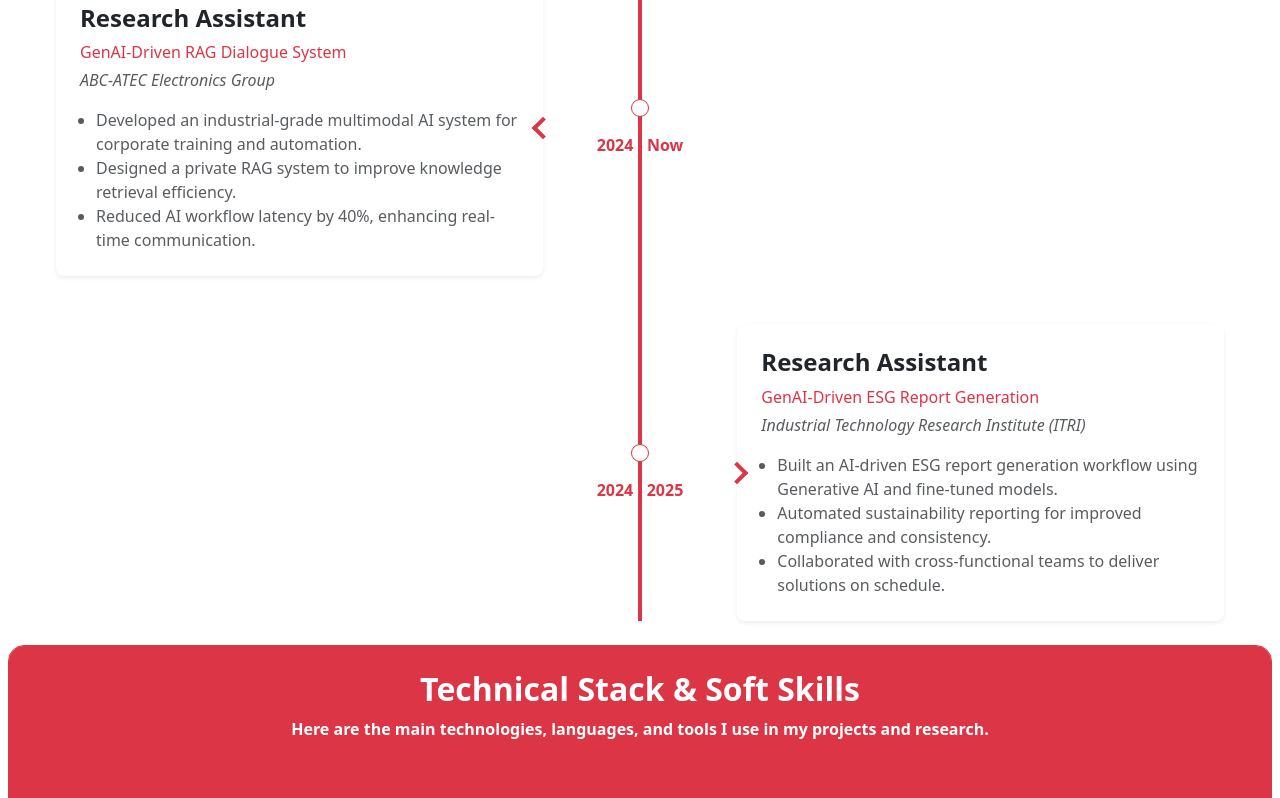
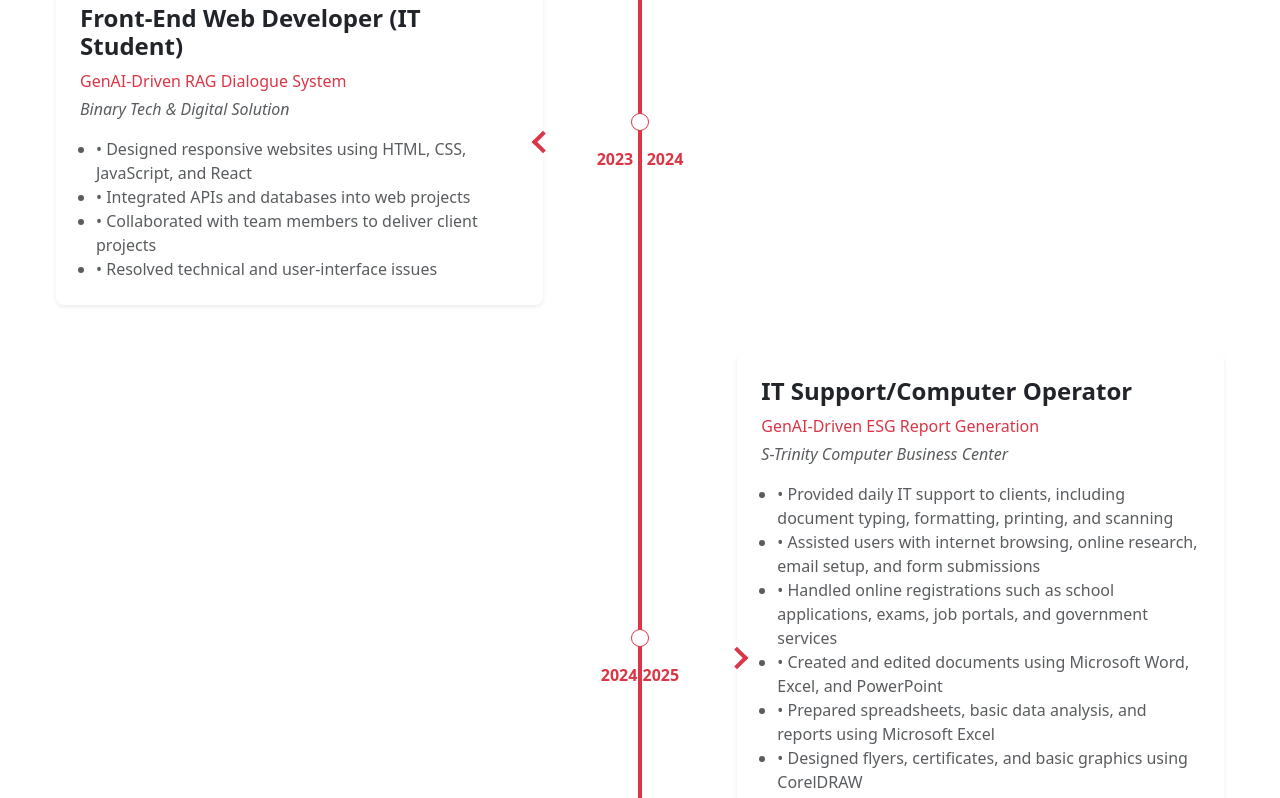
Before and after one commit to johnjerry8749/portflio, a React (Vite) app in the folder frontend/: page / in a window 1280 px wide. Shown: the part 1840-2638 px from the top of the page. Built offline with nearby package versions, Linux system fonts and the light colour scheme.

Commit message:
Update experience section in Experience component with new roles and responsibilities

```diff
--- a/frontend/src/components/Experince.jsx
+++ b/frontend/src/components/Experince.jsx
@@ -1,26 +1,63 @@
 const Experience = () => {
   const items = [
     {
-      date: "2024 - Now",
-      title: "Research Assistant",
+      date: "2023 - 2024",
+      title: "Front-End Web Developer (IT Student)",
       subtitle: "GenAI-Driven RAG Dialogue System",
-      company: "ABC-ATEC Electronics Group",
+      company: "Binary Tech & Digital Solution",
       details: [
-        "Developed an industrial-grade multimodal AI system for corporate training and automation.",
-        "Designed a private RAG system to improve knowledge retrieval efficiency.",
-        "Reduced AI workflow latency by 40%, enhancing real-time communication.",
+        " • Designed responsive websites using HTML, CSS, JavaScript, and React",
+        " • Integrated APIs and databases into web projects",
+        " • Collaborated with team members to deliver client projects",
+        " • Resolved technical and user-interface issues",
+
       ],
       side: "left",
     },
     {
-      date: "2024 - 2025",
-      title: "Research Assistant",
+      date: "2024-2025",
+      title: "IT Support/Computer Operator",
       subtitle: "GenAI-Driven ESG Report Generation",
-      company: "Industrial Technology Research Institute (ITRI)",
+      company: "S-Trinity Computer Business Center",
       details: [
-        "Built an AI-driven ESG report generation workflow using Generative AI and fine-tuned models.",
-        "Automated sustainability reporting for improved compliance and consistency.",
-        "Collaborated with cross-functional teams to deliver solutions on schedule.",
+        " • Provided daily IT support to clients, including document typing,   formatting, printing, and scanning",
+        " • Assisted users with internet browsing, online research, email setup, and form submissions",
+        " • Handled online registrations such as school applications, exams, job portals, and government services",
+        " • Created and edited documents using Microsoft Word, Excel, and PowerPoint",
+        " • Prepared spreadsheets, basic data analysis, and reports using Microsoft Excel",
+        "• Designed flyers, certificates, and basic graphics using CorelDRAW",
+        "• Troubleshot common computer issues including software errors, printer problems, and system setup",
+        "• Managed file organization, backups, and safe handling of client data",
+        "• Maintained computer systems to ensure smooth daily operations",
+
+      ],
+      side: "right",
+    },
+    {
+      date: "2023 - 2024",
+      title: "Front-End Web Developer (IT Student)",
+      subtitle: "GenAI-Driven RAG Dialogue System",
+      company: "Binary Tech & Digital Solution",
+      details: [
+        " • Designed responsive websites using HTML, CSS, JavaScript, and React",
+        " • Integrated APIs and databases into web projects",
+        " • Collaborated with team members to deliver client projects",
+        " • Resolved technical and user-interface issues",
+
+      ],
+      side: "left",
+    },
+    {
+      date: "2023 - 2024",
+      title: "Front-End Web Developer (IT Student)",
+      subtitle: "GenAI-Driven RAG Dialogue System",
+      company: "Binary Tech & Digital Solution",
+      details: [
+        " • Designed responsive websites using HTML, CSS, JavaScript, and React",
+        " • Integrated APIs and databases into web projects",
+        " • Collaborated with team members to deliver client projects",
+        " • Resolved technical and user-interface issues",
+
       ],
       side: "right",
     },
```
